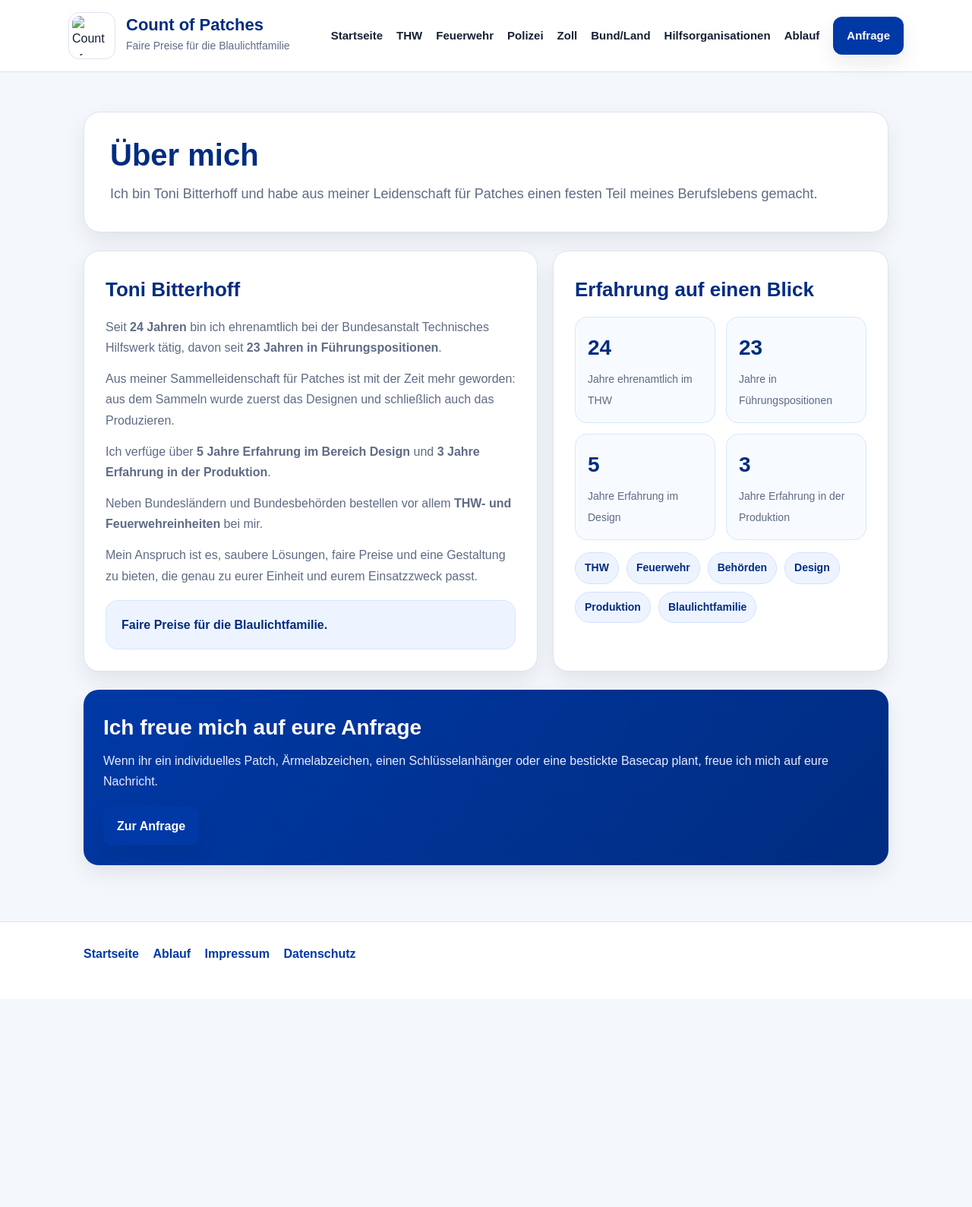
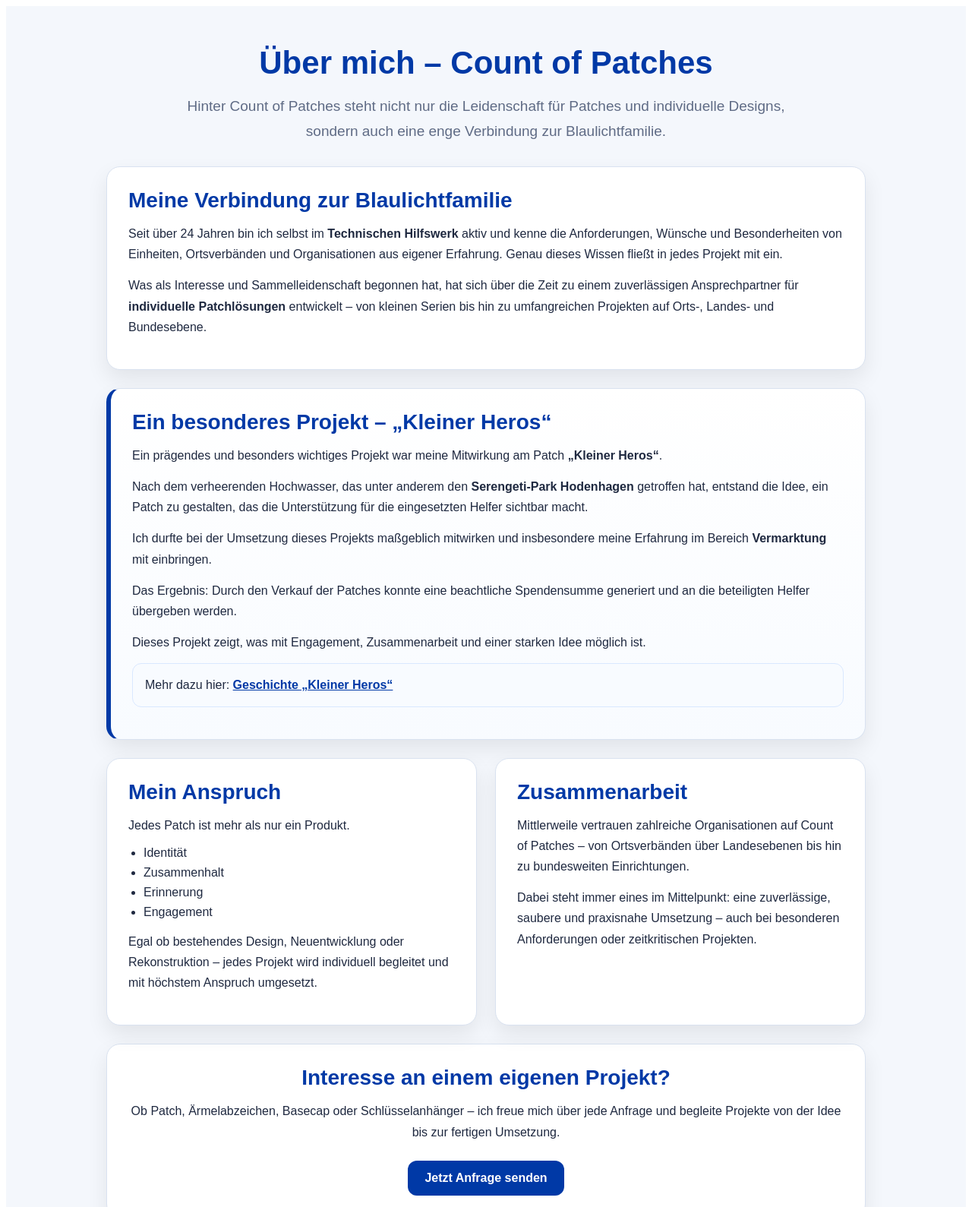
Before and after one commit to countofpatches-cyber/countofpatches, a website: page ueber-mich.html in a window 1280 px wide. Shown: the top 1589 px of the page at 76% size. Before the commit the page ends 1315 px from the top, so only its background shows below. Drawn offline with Linux system fonts and the light colour scheme.

Commit message:
Add files via upload

```diff
--- a/ueber-mich.html
+++ b/ueber-mich.html
@@ -3,411 +3,248 @@
 <head>
   <meta charset="UTF-8">
   <meta name="viewport" content="width=device-width, initial-scale=1.0">
-  <title>Über mich | Count of Patches</title>
-  <meta name="description" content="Über Toni Bitterhoff und Count of Patches – Erfahrung, Leidenschaft und faire Preise für die Blaulichtfamilie.">
-  <meta name="robots" content="index,follow">
-  <link rel="canonical" href="https://countofpatches.de/ueber-mich.html">
-
+  <title>Über mich | Count of Patches – Individuelle Patches für THW, Feuerwehr, Polizei und Hilfsorganisationen</title>
+  <meta name="description" content="Erfahre mehr über Count of Patches, die Verbindung zur Blaulichtfamilie und besondere Projekte wie den Patch 'Kleiner Heros'. Individuelle Patches, Ärmelabzeichen, Basecaps und Schlüsselanhänger für THW, Feuerwehr, Polizei und Hilfsorganisationen.">
+  <meta name="keywords" content="Count of Patches, Über mich, Patches, THW, Feuerwehr, Polizei, Hilfsorganisationen, Ärmelabzeichen, Basecaps, Schlüsselanhänger, Kleiner Heros, Serengeti Park Hodenhagen">
+  <meta name="robots" content="index, follow">
+  <meta property="og:title" content="Über mich | Count of Patches">
+  <meta property="og:description" content="Mehr über Count of Patches, die Verbindung zur Blaulichtfamilie und besondere Projekte wie 'Kleiner Heros'.">
+  <meta property="og:type" content="website">
+  <meta property="og:url" content="https://countofpatches.de/ueber-mich.html">
+  <meta property="og:image" content="https://countofpatches.de/logo.jpeg">
+  <meta name="twitter:card" content="summary_large_image">
+  <meta name="twitter:title" content="Über mich | Count of Patches">
+  <meta name="twitter:description" content="Mehr über Count of Patches und besondere Projekte aus der Blaulichtfamilie.">
+  <meta name="twitter:image" content="https://countofpatches.de/logo.jpeg">
   <style>
-    :root{
-      --blue:#0039A6;
-      --blue-dark:#002c80;
-      --light:#f4f7fc;
-      --card:#ffffff;
-      --text:#172033;
-      --muted:#5e6b85;
-      --line:#dbe4f2;
-      --shadow:0 12px 28px rgba(0,0,0,0.08);
-      --radius:18px;
+    .about-page {
+      background: #f4f7fc;
+      padding: 50px 20px;
+      font-family: Arial, sans-serif;
     }
 
-    *{box-sizing:border-box}
-
-    body{
-      margin:0;
-      font-family:Arial, Helvetica, sans-serif;
-      background:var(--light);
-      color:var(--text);
-      line-height:1.7;
+    .about-container {
+      max-width: 1000px;
+      margin: 0 auto;
     }
 
-    a{
-      color:var(--blue);
-      text-decoration:none;
+    .about-hero {
+      text-align: center;
+      margin-bottom: 30px;
     }
 
-    a:hover{
-      text-decoration:underline;
+    .about-hero h1 {
+      font-size: 42px;
+      line-height: 1.2;
+      margin: 0 0 16px;
+      color: #0039a6;
     }
 
-    .wrap{
-      max-width:1100px;
-      margin:0 auto;
-      padding:0 20px;
+    .about-intro {
+      font-size: 19px;
+      line-height: 1.7;
+      color: #5f6b85;
+      max-width: 800px;
+      margin: 0 auto;
     }
 
-    header{
-      background:#fff;
-      border-bottom:1px solid var(--line);
-      position:sticky;
-      top:0;
-      z-index:50;
+    .about-card {
+      background: #ffffff;
+      border: 1px solid #d9e2f0;
+      border-radius: 18px;
+      box-shadow: 0 12px 28px rgba(0, 0, 0, 0.08);
+      padding: 28px;
+      margin-bottom: 24px;
     }
 
-    .nav{
-      display:flex;
-      justify-content:space-between;
-      align-items:center;
-      gap:20px;
-      padding:16px 0;
-      flex-wrap:wrap;
+    .about-card h2 {
+      margin-top: 0;
+      margin-bottom: 14px;
+      color: #0039a6;
+      font-size: 28px;
     }
 
-    .brand{
-      display:flex;
-      align-items:center;
-      gap:14px;
+    .about-card p {
+      margin: 0 0 14px;
+      line-height: 1.7;
+      color: #1f2940;
     }
 
-    .brand img{
-      width:62px;
-      height:62px;
-      object-fit:contain;
-      border-radius:14px;
-      background:#fff;
-      border:1px solid var(--line);
-      padding:4px;
+    .highlight-card {
+      border-left: 6px solid #0039a6;
+      background: linear-gradient(to bottom, #ffffff, #f8fbff);
     }
 
-    .brand h1{
-      margin:0;
-      font-size:22px;
-      color:var(--blue-dark);
-      line-height:1.1;
+    .about-grid {
+      display: grid;
+      grid-template-columns: 1fr 1fr;
+      gap: 24px;
     }
 
-    .brand p{
-      margin:4px 0 0;
-      font-size:14px;
-      color:var(--muted);
+    .about-list {
+      margin: 0 0 16px 0;
+      padding-left: 20px;
     }
 
-    nav{
-      display:flex;
-      gap:18px;
-      align-items:center;
-      flex-wrap:wrap;
+    .about-list li {
+      margin-bottom: 8px;
+      color: #1f2940;
     }
 
-    nav a{
-      color:var(--text);
-      font-weight:600;
-      font-size:15px;
+    .about-link-box {
+      margin-top: 18px;
+      padding: 14px 16px;
+      background: #f8fbff;
+      border: 1px solid #d9e8ff;
+      border-radius: 12px;
     }
 
-    .btn{
-      display:inline-block;
-      padding:12px 18px;
-      border-radius:12px;
-      background:var(--blue);
-      color:#fff;
-      font-weight:700;
-      text-decoration:none;
-      box-shadow:var(--shadow);
+    .about-link-box a {
+      color: #0039a6;
+      font-weight: 700;
+      text-decoration: underline;
     }
 
-    .btn:hover{
-      background:var(--blue-dark);
-      text-decoration:none;
+    .contact-card {
+      text-align: center;
     }
 
-    main{
-      padding:52px 0 40px;
+    .about-button {
+      display: inline-block;
+      margin-top: 10px;
+      background: #0039a6;
+      color: #ffffff;
+      padding: 14px 22px;
+      border-radius: 12px;
+      text-decoration: none;
+      font-weight: 700;
+      transition: background 0.2s ease;
     }
 
-    .hero-card{
-      background:#fff;
-      border:1px solid var(--line);
-      border-radius:22px;
-      box-shadow:var(--shadow);
-      padding:34px;
-      margin-bottom:24px;
+    .about-button:hover {
+      background: #002d7a;
+      text-decoration: none;
     }
 
-    h2{
-      margin:0 0 14px;
-      font-size:40px;
-      color:var(--blue-dark);
-      line-height:1.1;
-    }
-
-    .lead{
-      margin:0;
-      font-size:18px;
-      color:var(--muted);
-    }
-
-    .content-grid{
-      display:grid;
-      grid-template-columns:1.15fr 0.85fr;
-      gap:20px;
-      margin-top:24px;
-    }
-
-    .card{
-      background:#fff;
-      border:1px solid var(--line);
-      border-radius:20px;
-      box-shadow:var(--shadow);
-      padding:28px;
-    }
-
-    .card h3{
-      margin:0 0 14px;
-      color:var(--blue-dark);
-      font-size:26px;
-    }
-
-    .card p{
-      margin:0 0 14px;
-      color:var(--muted);
-    }
-
-    .stats{
-      display:grid;
-      grid-template-columns:repeat(2,1fr);
-      gap:14px;
-      margin-top:14px;
-    }
-
-    .stat{
-      background:#f7fbff;
-      border:1px solid #d6e7ff;
-      border-radius:16px;
-      padding:16px;
-    }
-
-    .stat strong{
-      display:block;
-      font-size:28px;
-      color:var(--blue-dark);
-      margin-bottom:4px;
-    }
-
-    .stat span{
-      color:var(--muted);
-      font-size:14px;
-    }
-
-    .quote{
-      margin-top:18px;
-      padding:18px 20px;
-      border-radius:16px;
-      background:#eef4ff;
-      border:1px solid #d6e7ff;
-      color:var(--blue-dark);
-      font-weight:700;
-    }
-
-    .tags{
-      display:flex;
-      flex-wrap:wrap;
-      gap:10px;
-      margin-top:16px;
-    }
-
-    .tag{
-      padding:8px 12px;
-      border-radius:999px;
-      background:#eef4ff;
-      border:1px solid #d3e0ff;
-      color:var(--blue-dark);
-      font-weight:700;
-      font-size:14px;
-    }
-
-    .cta{
-      margin-top:24px;
-      background:linear-gradient(135deg, var(--blue), var(--blue-dark));
-      color:#fff;
-      border-radius:20px;
-      padding:26px;
-      box-shadow:var(--shadow);
-      display:flex;
-      justify-content:space-between;
-      gap:20px;
-      align-items:center;
-      flex-wrap:wrap;
-    }
-
-    .cta h3{
-      margin:0 0 6px;
-      font-size:28px;
-      color:#fff;
-    }
-
-    .cta p{
-      margin:0;
-      color:#e6edff;
-    }
-
-    footer{
-      margin-top:34px;
-      background:#fff;
-      border-top:1px solid var(--line);
-      padding:28px 0 38px;
-    }
-
-    .footer-links a{
-      display:inline-block;
-      margin:0 14px 8px 0;
-      font-weight:600;
-    }
-
-    @media (max-width: 900px){
-      .content-grid,
-      .stats{
-        grid-template-columns:1fr;
+    @media (max-width: 800px) {
+      .about-hero h1 {
+        font-size: 32px;
       }
 
-      h2{
-        font-size:32px;
-      }
-    }
-
-    @media (max-width: 640px){
-      .hero-card,
-      .card{
-        padding:24px;
+      .about-intro {
+        font-size: 17px;
       }
 
-      h2{
-        font-size:28px;
+      .about-grid {
+        grid-template-columns: 1fr;
+      }
+
+      .about-card {
+        padding: 22px;
+      }
+
+      .about-card h2 {
+        font-size: 24px;
       }
     }
   </style>
 </head>
 <body>
+  <section class="about-page">
+    <div class="about-container">
 
-<header>
-  <div class="wrap nav">
-    <div class="brand">
-      <img src="logo.jpeg" alt="Count of Patches Logo">
-      <div>
-        <h1>Count of Patches</h1>
-        <p>Faire Preise für die Blaulichtfamilie</p>
+      <div class="about-hero">
+        <h1>Über mich – Count of Patches</h1>
+        <p class="about-intro">
+          Hinter Count of Patches steht nicht nur die Leidenschaft für Patches und individuelle Designs,
+          sondern auch eine enge Verbindung zur Blaulichtfamilie.
+        </p>
       </div>
-    </div>
 
-    <nav>
-      <a href="/index.html">Startseite</a>
-      <a href="/thw">THW</a>
-      <a href="/feuerwehr">Feuerwehr</a>
-      <a href="/polizei">Polizei</a>
-      <a href="/zoll">Zoll</a>
-      <a href="/behoerden">Bund/Land</a>
-      <a href="/hilfsorganisationen">Hilfsorganisationen</a>
-      <a href="/ablauf.html">Ablauf</a>
-      <a class="btn" href="/index.html#anfrage">Anfrage</a>
-    </nav>
-  </div>
-</header>
-
-<main>
-  <div class="wrap">
-    <div class="hero-card">
-      <h2>Über mich</h2>
-      <p class="lead">
-        Ich bin Toni Bitterhoff und habe aus meiner Leidenschaft für Patches einen festen Teil meines Berufslebens gemacht.
-      </p>
-    </div>
-
-    <div class="content-grid">
-      <div class="card">
-        <h3>Toni Bitterhoff</h3>
+      <div class="about-card">
+        <h2>Meine Verbindung zur Blaulichtfamilie</h2>
         <p>
-          Seit <strong>24 Jahren</strong> bin ich ehrenamtlich bei der Bundesanstalt Technisches Hilfswerk tätig,
-          davon seit <strong>23 Jahren in Führungspositionen</strong>.
+          Seit über 24 Jahren bin ich selbst im <strong>Technischen Hilfswerk</strong> aktiv und kenne die
+          Anforderungen, Wünsche und Besonderheiten von Einheiten, Ortsverbänden und Organisationen aus
+          eigener Erfahrung. Genau dieses Wissen fließt in jedes Projekt mit ein.
         </p>
         <p>
-          Aus meiner Sammelleidenschaft für Patches ist mit der Zeit mehr geworden:
-          aus dem Sammeln wurde zuerst das Designen und schließlich auch das Produzieren.
+          Was als Interesse und Sammelleidenschaft begonnen hat, hat sich über die Zeit zu einem
+          zuverlässigen Ansprechpartner für <strong>individuelle Patchlösungen</strong> entwickelt –
+          von kleinen Serien bis hin zu umfangreichen Projekten auf Orts-, Landes- und Bundesebene.
+        </p>
+      </div>
+
+      <div class="about-card highlight-card">
+        <h2>Ein besonderes Projekt – „Kleiner Heros“</h2>
+        <p>
+          Ein prägendes und besonders wichtiges Projekt war meine Mitwirkung am Patch
+          <strong>„Kleiner Heros“</strong>.
         </p>
         <p>
-          Ich verfüge über <strong>5 Jahre Erfahrung im Bereich Design</strong> und
-          <strong>3 Jahre Erfahrung in der Produktion</strong>.
+          Nach dem verheerenden Hochwasser, das unter anderem den
+          <strong>Serengeti-Park Hodenhagen</strong> getroffen hat, entstand die Idee,
+          ein Patch zu gestalten, das die Unterstützung für die eingesetzten Helfer sichtbar macht.
         </p>
         <p>
-          Neben Bundesländern und Bundesbehörden bestellen vor allem
-          <strong>THW- und Feuerwehreinheiten</strong> bei mir.
+          Ich durfte bei der Umsetzung dieses Projekts maßgeblich mitwirken und insbesondere meine
+          Erfahrung im Bereich <strong>Vermarktung</strong> mit einbringen.
         </p>
         <p>
-          Mein Anspruch ist es, saubere Lösungen, faire Preise und eine Gestaltung zu bieten,
-          die genau zu eurer Einheit und eurem Einsatzzweck passt.
+          Das Ergebnis: Durch den Verkauf der Patches konnte eine beachtliche Spendensumme generiert
+          und an die beteiligten Helfer übergeben werden.
         </p>
+        <p>
+          Dieses Projekt zeigt, was mit Engagement, Zusammenarbeit und einer starken Idee möglich ist.
+        </p>
+        <p class="about-link-box">
+          Mehr dazu hier:
+          <a href="https://helferverein.thw-kl.de/geschichte-heros/" target="_blank" rel="noopener noreferrer">
+            Geschichte „Kleiner Heros“
+          </a>
+        </p>
+      </div>
 
-        <div class="quote">
-          Faire Preise für die Blaulichtfamilie.
+      <div class="about-grid">
+        <div class="about-card">
+          <h2>Mein Anspruch</h2>
+          <p>Jedes Patch ist mehr als nur ein Produkt.</p>
+          <ul class="about-list">
+            <li>Identität</li>
+            <li>Zusammenhalt</li>
+            <li>Erinnerung</li>
+            <li>Engagement</li>
+          </ul>
+          <p>
+            Egal ob bestehendes Design, Neuentwicklung oder Rekonstruktion –
+            jedes Projekt wird individuell begleitet und mit höchstem Anspruch umgesetzt.
+          </p>
+        </div>
+
+        <div class="about-card">
+          <h2>Zusammenarbeit</h2>
+          <p>
+            Mittlerweile vertrauen zahlreiche Organisationen auf Count of Patches –
+            von Ortsverbänden über Landesebenen bis hin zu bundesweiten Einrichtungen.
+          </p>
+          <p>
+            Dabei steht immer eines im Mittelpunkt:
+            eine zuverlässige, saubere und praxisnahe Umsetzung –
+            auch bei besonderen Anforderungen oder zeitkritischen Projekten.
+          </p>
         </div>
       </div>
 
-      <div class="card">
-        <h3>Erfahrung auf einen Blick</h3>
+      <div class="about-card contact-card">
+        <h2>Interesse an einem eigenen Projekt?</h2>
+        <p>
+          Ob Patch, Ärmelabzeichen, Basecap oder Schlüsselanhänger –
+          ich freue mich über jede Anfrage und begleite Projekte von der Idee bis zur fertigen Umsetzung.
+        </p>
+        <a class="about-button" href="/index.html#anfrage">Jetzt Anfrage senden</a>
+      </div>
 
-        <div class="stats">
-          <div class="stat">
-            <strong>24</strong>
-            <span>Jahre ehrenamtlich im THW</span>
-          </div>
-
-          <div class="stat">
-            <strong>23</strong>
-            <span>Jahre in Führungspositionen</span>
-          </div>
-
-          <div class="stat">
-            <strong>5</strong>
-            <span>Jahre Erfahrung im Design</span>
-          </div>
-
-          <div class="stat">
-            <strong>3</strong>
-            <span>Jahre Erfahrung in der Produktion</span>
-          </div>
-        </div>
-
-        <div class="tags">
-          <span class="tag">THW</span>
-          <span class="tag">Feuerwehr</span>
-          <span class="tag">Behörden</span>
-          <span class="tag">Design</span>
-          <span class="tag">Produktion</span>
-          <span class="tag">Blaulichtfamilie</span>
-        </div>
-      </div>
     </div>
-
-    <div class="cta">
-      <div>
-        <h3>Ich freue mich auf eure Anfrage</h3>
-        <p>
-          Wenn ihr ein individuelles Patch, Ärmelabzeichen, einen Schlüsselanhänger oder eine bestickte Basecap plant,
-          freue ich mich auf eure Nachricht.
-        </p>
-      </div>
-      <a class="btn" href="/index.html#anfrage">Zur Anfrage</a>
-    </div>
-  </div>
-</main>
-
-<footer>
-  <div class="wrap footer-links">
-    <a href="/index.html">Startseite</a>
-    <a href="/ablauf.html">Ablauf</a>
-    <a href="/impressum.html">Impressum</a>
-    <a href="/datenschutz.html">Datenschutz</a>
-  </div>
-</footer>
-
+  </section>
 </body>
 </html>
```
